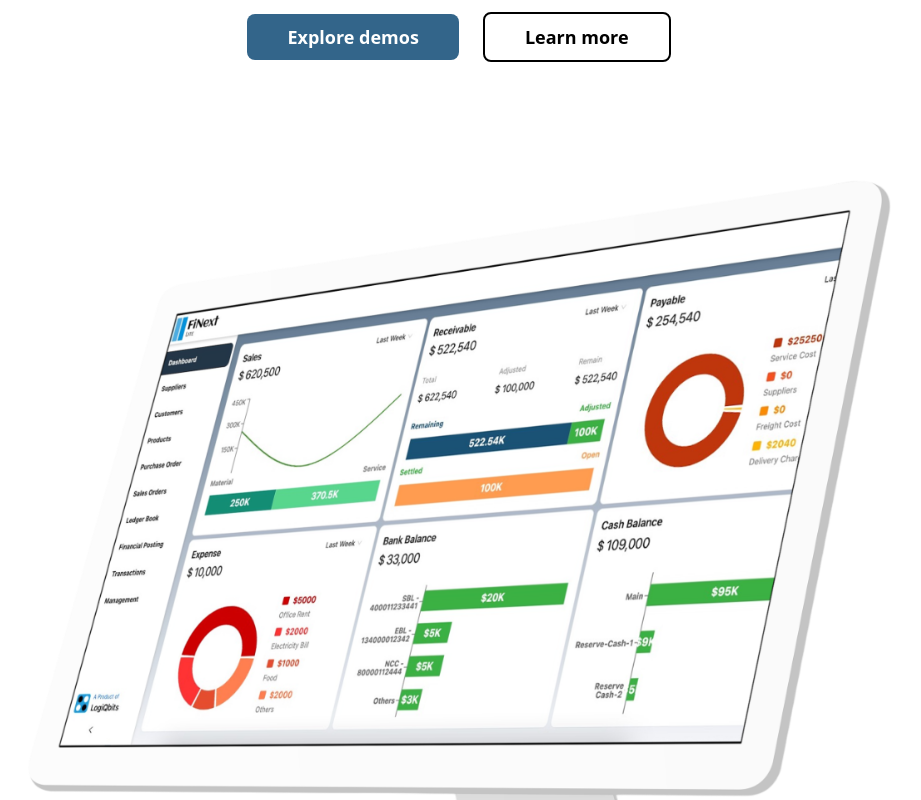
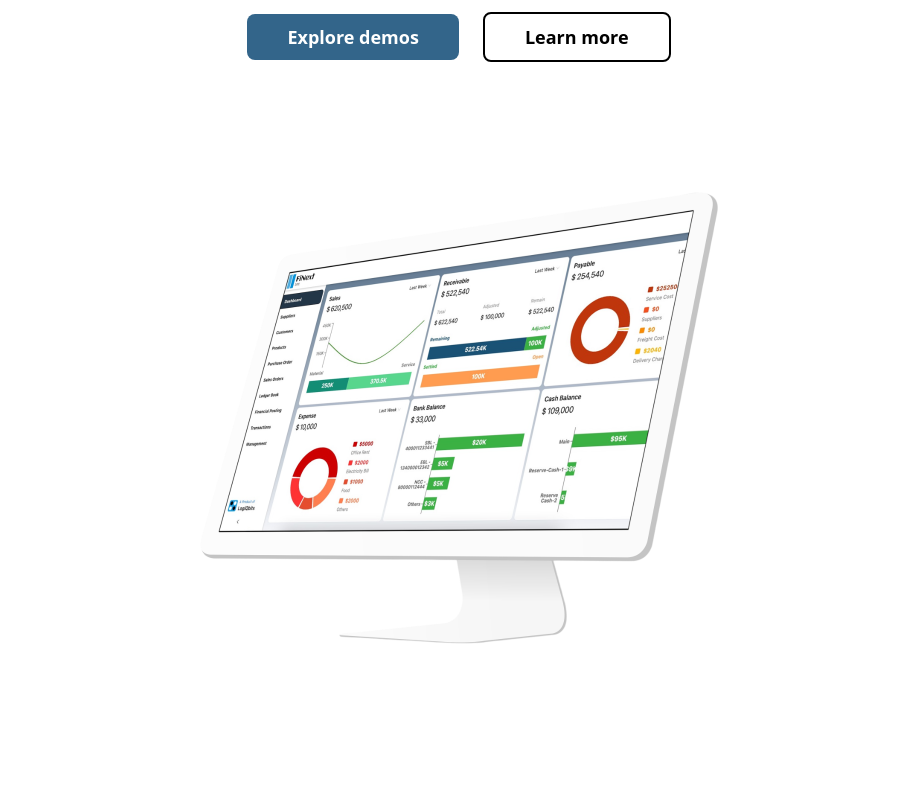
Before and after one commit to AsifulAhsan/AccuFlow, a React (Vite) app: page / in a window 1280 px wide. Shown: the part 520-1320 px from the top of the page, without its empty margins (181-1102 px from the left). Built offline with nearby package versions, Linux system fonts and the light colour scheme.

Commit message:
Adjusted Hero Image

```diff
--- a/src/components/Hero/Hero.jsx
+++ b/src/components/Hero/Hero.jsx
@@ -8,12 +8,8 @@ function Hero() {
       <Badge />
       <div className="flex flex-col gap-3 mt-6">
         <h1 className="text-7xl text-center font-medium">Your Business.</h1>
-        <h1 className="text-7xl text-center font-semibold">
-          Your Data.
-        </h1>
-        <h1 className="text-7xl text-center font-semibold">
-          Your Future.
-        </h1>
+        <h1 className="text-7xl text-center font-semibold">Your Data.</h1>
+        <h1 className="text-7xl text-center font-semibold">Your Future.</h1>
         <p className="text-center text-2xl mt-6">
           Own them all on the new ERP and Accounting platform
         </p>
@@ -25,11 +21,9 @@ function Hero() {
             <p>Learn more</p>
           </button>
         </div>
-          <img
-            src="./finext-imac.png"
-            alt="place holder image"
-            className="mt-8 mb-6 rounded-xl size-5/6 self-center"
-          />
+        <div className={styles.heroImgDiv}>
+          <img src="./finext-imac.png" alt="Hero image" />
+        </div>
       </div>
     </div>
   );
--- a/src/components/Hero/Hero.module.css
+++ b/src/components/Hero/Hero.module.css
@@ -1,5 +1,5 @@
 .heroBtn1 {
-  background-color: #33658A;
+  background-color: #33658a;
   color: white;
   font-size: large;
   font-weight: 600;
@@ -12,10 +12,10 @@
   border-radius: 0.5rem;
 }
 .heroBtn1:hover {
-  background-color: #0F577C;
+  background-color: #0f577c;
 }
 .heroBtn2:hover {
-    background-color: aliceblue;
+  background-color: aliceblue;
 }
 .heroBtn2 {
   background-color: white;
@@ -38,3 +38,9 @@
   justify-content: center;
   align-items: center;
 }
+
+.heroImgDiv {
+  margin-top: 4rem;
+  height: 40rem;
+  width: 40rem;
+}
```
